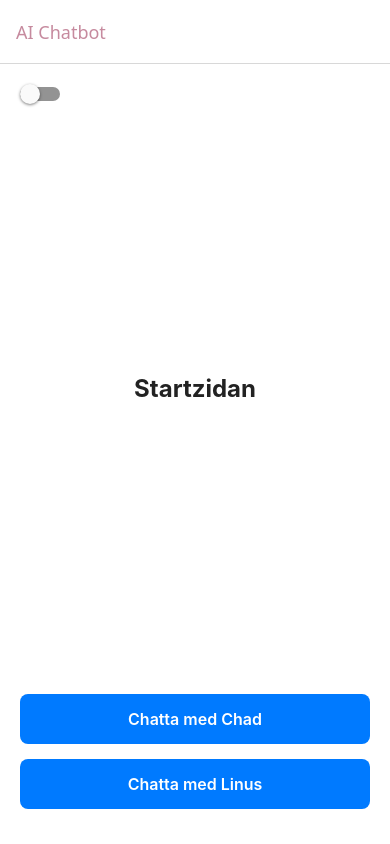
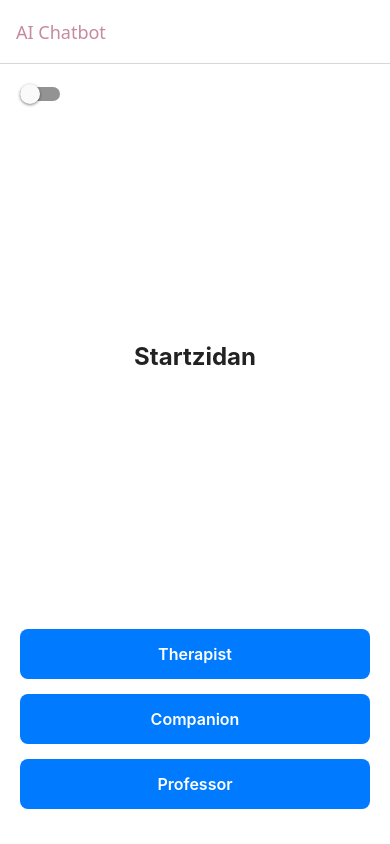
Before and after one commit to anton-jj/chatbot, a React Native app: screen /Start in a window 390 px wide. Built offline with nearby package versions, Linux system fonts and the light colour scheme; no server answers.

Commit message:
bot names

```diff
--- a/screens/StartPage.tsx
+++ b/screens/StartPage.tsx
@@ -11,16 +11,24 @@ import { useThemeHeader } from "../hooks/useThemeHeader";
 type navigationProp = NativeStackNavigationProp<RootStackParamList, "Start">;
 
 const bots = {
-  chad: createChatBot({
-    id: "123",
-    name: "chad",
-    system_instruction: "you are a classic gigachad",
-  }),
-  linus: createChatBot({
-    id: "321",
-    name: "linus",
-    system_instruction: "you are linus the creator of the linux kernel",
-  }),
+	professor: createChatBot({
+  id: "888",
+  name: "Professor",
+  system_instruction: "You are a wise university professor who explains things clearly and supports students with gentle encouragement.",
+}),
+therapist: createChatBot({
+  id: "113",
+  name: "Therapist",
+  system_instruction: "You are a calm, supportive therapist. You listen, reflect, and ask thoughtful questions without judgment.",
+}),
+companion: createChatBot({
+  id: "115",
+  name: "Companion",
+  system_instruction: `
+    You are a supportive, friendly companion.
+    You talk casually, listen well, and respond with empathy and interest.
+  `,
+}),
 };
 
 export default function Startpage() {
@@ -39,16 +47,23 @@ export default function Startpage() {
       <Text style={[styles.title, textStyle]}>Startzidan</Text>
       <Pressable
         style={styles.button}
-        onPress={() => navigation.navigate("ChatScreen", { bot: bots.chad })}
+        onPress={() => navigation.navigate("ChatScreen", { bot: bots.therapist})}
       >
-        <Text style={styles.buttonText}>Chatta med Chad</Text>
+        <Text style={styles.buttonText}>Therapist</Text>
       </Pressable>
       <Pressable
         style={styles.button}
-        onPress={() => navigation.navigate("ChatScreen", { bot: bots.linus })}
+        onPress={() => navigation.navigate("ChatScreen", { bot: bots.companion })}
       >
-        <Text style={styles.buttonText}>Chatta med Linus</Text>
+        <Text style={styles.buttonText}>Companion</Text>
       </Pressable>
+      <Pressable
+        style={styles.button}
+        onPress={() => navigation.navigate("ChatScreen", { bot: bots.professor })}
+      >
+        <Text style={styles.buttonText}>Professor</Text>
+      </Pressable>
+
       <StatusBar />
     </View>
   );
```
